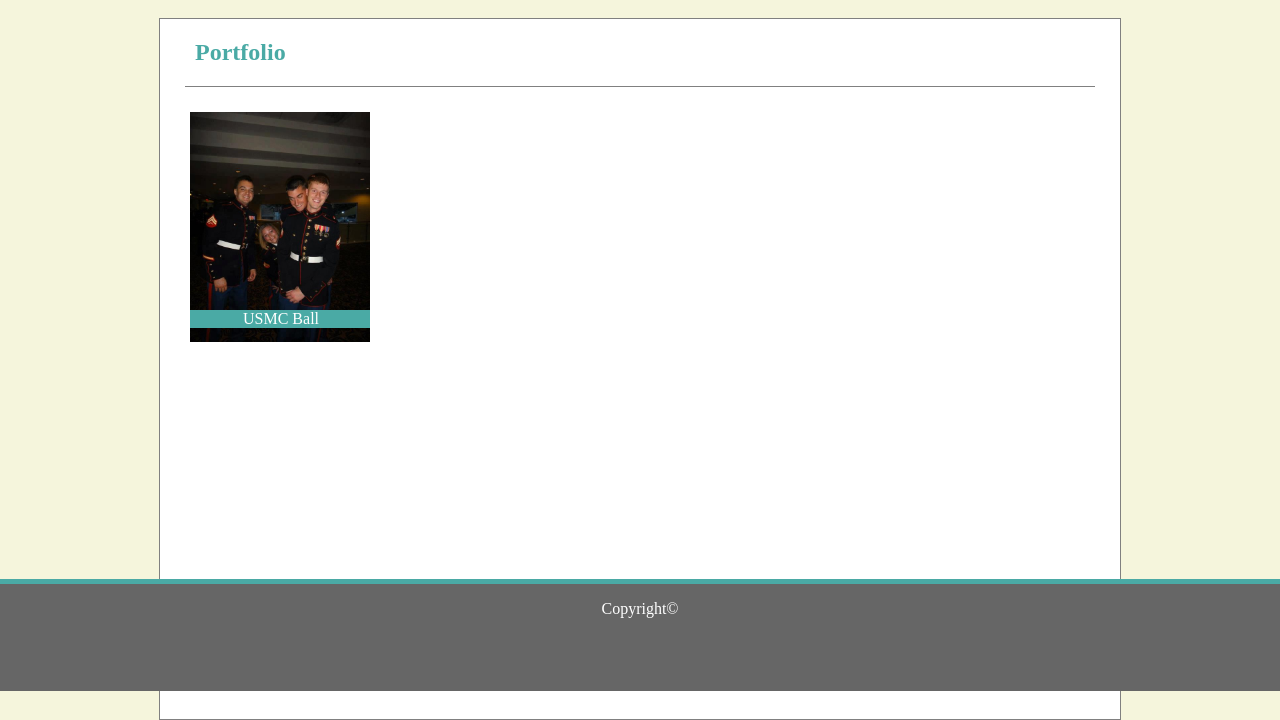
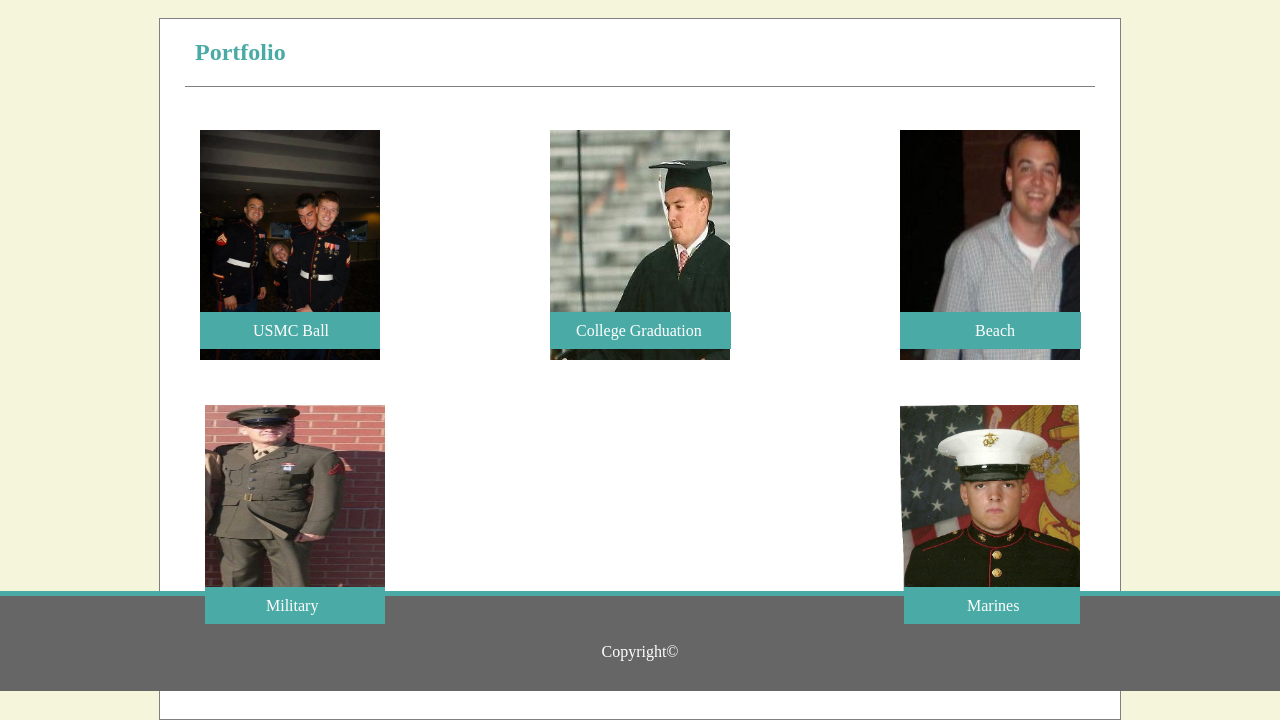
Before and after one commit to afw821/Basic-Portfolio, a plain HTML site: page portfolio.html in a window 1280 px wide. Shown: the part 109-829 px from the top of the page. Drawn offline with Linux system fonts and the light colour scheme.

Commit message:
I added images and text boxes over the images in my portfolio page

```diff
--- a/assets/css/style.css
+++ b/assets/css/style.css
@@ -40,7 +40,7 @@ body{
     position:static;
     z-index:2;
 }
-#full2{
+#portfolio-box{
     background-color: #ffffff;
     height:700px;
     width:960px;
@@ -68,76 +68,136 @@ body{
     width:900px;
 
 }
-#img{
+#img1-container{
     margin-left: 30px;
     margin-top: 20px;
     float:left;
     width:200px;
     height:240px;
-
-
 }
-
-#img2{
+#img2-container{
+    margin-right:30px;
+    margin-left: 30px;
+    margin-top: 20px;
+    float:right;
+    width:200px;
     height:240px;
+}
+#img3-container{
+    margin-right:120px;
+    margin-left: 30px;
+    margin-top: 20px;
+    float:right;
     width:200px;
+    height:240px;
+}
+#img4-container{
+    margin-right: 15px;
+    margin-bottom: 25px;
+    margin-top: 35px;
+    margin-left: 35px;
+    float:left;
+    width:200px;
+    height:240px;
+}
+#img5-container{
+    margin-right: 30px;
+    margin-bottom: 25px;
+    margin-top: 35px;
+    margin-left: 35px;
     float:right;
-    margin-left:100px;
-    margin-top:20px;
+    width:200px;
+    height:240px;
 }
-/* #img3{
-    height:240px;
-    width:200px;
-    float:right;
-    margin-right:40px;
-    margin-top:20px;
-}
-#img4{
-    height:240px;
-    width:200px;
-    float:left;
-    margin-left:150px;
-    margin-top:30px;
-}
-#img5{
-    height:240px;
-    width:200px;
-    float:right;
-    margin-right:150px;
-    margin-top:30px;
-} */
 .image{
+    margin-left:10px;
     height:230px;
     width: 180px;
 
     position: relative
 }
 .message{
+
     background-color: #4aaaa5;
     color: white;
-    position: absolute;
-    z-index: 1;
+    position: relative;
+    top:210px;
+    z-index:1;
     margin-bottom: 2px;
-    padding-top: 0px;
-    padding-bottom: 0px;
+    padding-top: 10px;
+    padding-bottom: 10px;
     margin-top: 198px;
     padding-right: 51px;
     padding-left: 53px;
     margin-right: 5px;
-}
-/* .images{
-    width:900px;
-    height:40%;
-    margin: 0 auto;
+    margin-left:10px;
 
 }
+.message2{
+    background-color: #4aaaa5;
+    color: white;
+    position: relative;
+    top:210px;
+    z-index: 1;
+    margin-bottom: 2px;
+    padding-top: 10px;
+    padding-bottom: 10px;
+    margin-top: 198px;
+    padding-right: 66px;
+    padding-left: 75px;
+    margin-right: 5px;
+    margin-left:10px;
+    text-align: center;
 
-.images-bottom{
-    width:900px;
-    height:40%;
-    margin:0 auto;
-
-} */
+}
+.message3{
+    background-color: #4aaaa5;
+    color: white;
+    position: relative;
+    top:210px;
+    z-index: 1;
+    margin-bottom: 2px;
+    padding-top: 10px;
+    padding-bottom: 10px;
+    margin-top: 198px;
+    padding-right: 29px;
+    padding-left: 26px;
+    margin-right: 5px;
+    margin-left:10px;
+    text-align: center;
+}
+.message4{
+    background-color: #4aaaa5;
+    color: white;
+    position: relative;
+    top:210px;
+    z-index: 1;
+    margin-bottom: 2px;
+    padding-top: 10px;
+    padding-bottom: 10px;
+    margin-top: 198px;
+    margin-right: 0px;
+    padding-right: 67px;
+    padding-left: 61px;
+    margin-left:10px;
+    text-align: center;
+}
+.message5{
+    background-color: #4aaaa5;
+    color: white;
+    position: relative;
+    top:210px;
+    z-index: 1;
+    margin-bottom: 2px;
+    padding-top: 10px;
+    padding-bottom: 10px;
+    margin-top: 198px;
+    padding-left: 63px;
+    padding-right: 61px;
+    margin-right: 15px;
+    margin-left: 14px;
+    text-align: center;
+}
 
 #p1{
     float:right;
@@ -171,11 +231,6 @@ input[type=submit] {
     margin: 0 auto;
 
 }
-/* #clearfix::after {
-    content: "";
-    clear: both;
-    display: table;
- } */
 
 .list a{
     color:darkgray;
@@ -194,9 +249,12 @@ a{
     background-color:#666666;
     border-top: 5px solid #4aaaa5;
     margin-top: 200px;
-    position: absolute;
     right: 0;
     bottom: 0;
     left: 0;
-    padding: 1rem;
+    padding: 10px 10px 10px 10px;
+    position:absolute;
 }
+.footer-text{
+    margin-top:37px;
+}
--- a/portfolio.html
+++ b/portfolio.html
@@ -24,41 +24,47 @@
         </header>
     </div>
 
-    <div id="full2">
+    <div id="portfolio-box">
         <div id="portfolio">
             <h2>Portfolio</h2>
         </div>
-        <!-- <div class="images"> -->
-        <div id = "img">
-                <a href = "#"class = "message" href="#">USMC Ball</a>
 
-            <img class ="image" src="assets/images/marines.jpg" alt="USMC Ball">
+        <div id="img1-container">
+            <a href="#" class="message" href="#">USMC Ball</a>
+
+            <img class="image" src="assets/images/marines.jpg" alt="USMC Ball">
+        </div>
+        <div id="img2-container">
+            <a href="#" class="message2">Beach</a>
+
+            <img class="image" src="assets/images/Img4.jpg">
+        </div>
+        <div id="img3-container">
+            <a href="#" class="message3">College Graduation</a>
+
+            <img class="image" src="assets/images/img5.jpg">
+
+        </div>
+        <div id="img4-container">
+
+            <a href="#" class="message4">Military</a>
+
+            <img class="image" src="assets/images/marines2.jpg">
+        </div>
+        <div id = "img5-container">
+            <a href = "#" class = "message5">Marines</a>
+            <img class = "image" src = "assets/images/marines3.jpg">
         </div>
 
-        <!-- <div id = "img2">
-                <a href = "#"class = "message" href="#">Beach</a>
 
-            <img class ="image" src="assets/images/img3.jpg" alt="Beach Pic">
-        </div>  -->
-         <!-- <div id = "img2">
-            <img class="image" src="assets/images/img3.jpg" alt="Beach Pic">
-            <a href ="#"
-        </div>
-        <div id = "img3"> -->
-            <!-- <img class="image" src="assets/images/img5.jpg" alt="College Graduation">
-        </div> -->
-         <!-- <div class="images-bottom">  -->
-        <!-- <div id = "img4">
-            <img class="image" src="assets/images/img6.jpg" alt="Grand Canyon">
-        </div>
-        <div id = "img5">
-            <img class = "image" src="assets/images/marines3.jpg" alt="Mean Mug">
-        </div>  -->
+
+
 
 
     </div>
 
-    <div class="footer">Copyright&copy</div>
+    <div class="footer">
+        <div class="footer-text">Copyright&copy</div>
 
 </body>
 
```
Also changed, not shown: contact.html (+1 -1 lines), index.html (+1 -1 lines).
